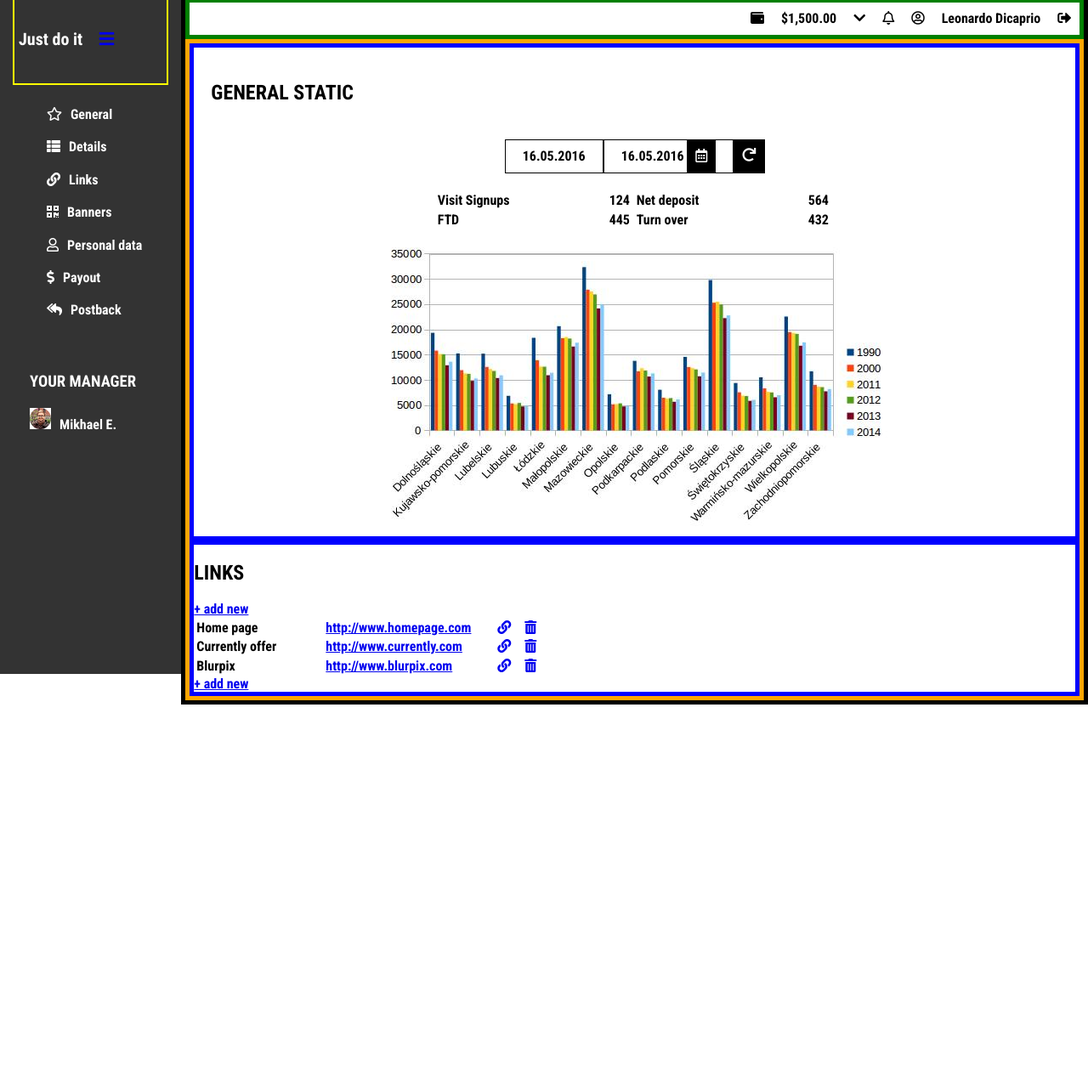
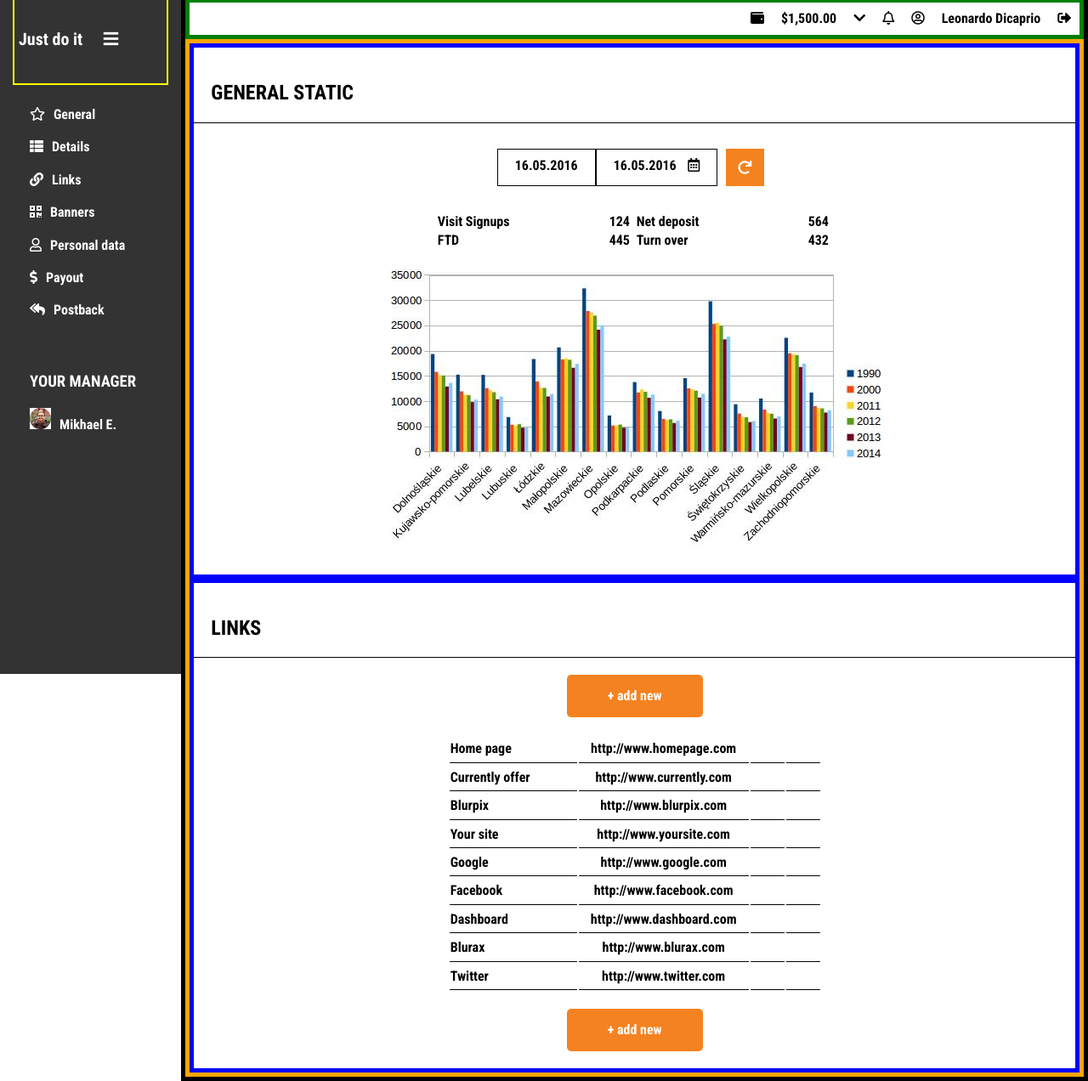
Before and after one commit to dygus4/solo-project, a plain HTML site: page index.html in a window 1280 px wide. Shown: the part 7-1279 px from the top of the page at 85% size. Before the commit the page ends 836 px from the top, so only its background shows below. Drawn offline with Linux system fonts and the light colour scheme.

Commit message:
Change 4

```diff
--- a/index.html
+++ b/index.html
@@ -40,19 +40,19 @@
         </div>
         <div class="content col col-10">
           <div class="top-menu">
-            <i class="fas fa-wallet"></i>
+            <a href="#"><i class="fas fa-wallet"></i></a>
             <span>$1,500.00</span>
-            <i class="fas fa-chevron-down"></i>
-            <i class="far fa-bell"></i>
-            <i class="far fa-user-circle"></i>
+            <a href="#"><i class="fas fa-chevron-down"></i></a>
+            <a href="#"><i class="far fa-bell"></i></a>
+            <a href="#"><i class="far fa-user-circle"></i></a>
             <span>Leonardo Dicaprio</span>
-            <i class="fas fa-sign-out-alt"></i>
+            <a href="#"><i class="fas fa-sign-out-alt"></i></a>
           </div>
 
           <div class="layout-pages">
             <div class="general">
 
-              <div class="general-statistic">
+              <div class="general-statistic section">
                 <h2>GENERAL STATIC</h2>
                 <div class="date">
                     <p>16.05.2016</p>
@@ -80,19 +80,37 @@
                 </div>
               </div>
 
-              <div class="links">
+              <div class="links section">
                 <h2>LINKS</h2>
-                <a href="#" class="btn btn-one">+ add new</a>
+                <a href="#" class="btn btn-one">+  add new</a>
                 <table class="table-link">
                     <tbody>
                         <tr>
-                            <td width=150>Home page</td> <td width=200><a href="#">http://www.homepage.com</a></td>   <td width=30><a href="#"><i class="fas fa-link"></i></a></td> <td width=30><a href="#"><i class="fas fa-trash-alt"></i></a></td>
+                            <td width=150>Home page</td> <td width=200><a href="#">http://www.homepage.com</a></td>   <td width=40><a href="#"><i class="fas fa-link"></i></a></td> <td width=40><a href="#"><i class="fas fa-trash-alt"></i></a></td>
                         </tr>
                         <tr>
-                            <td width=150>Currently offer</td> <td width=200><a href="#">http://www.currently.com</a></td>   <td width=30><a href="#"><i class="fas fa-link"></i></a></td> <td width=30><a href="#"><i class="fas fa-trash-alt"></i></a></td>
+                            <td width=150>Currently offer</td> <td width=200><a href="#">http://www.currently.com</a></td>   <td width=40><a href="#"><i class="fas fa-link"></i></a></td> <td width=40><a href="#"><i class="fas fa-trash-alt"></i></a></td>
                         </tr>
                         <tr>
-                            <td width=150>Blurpix</td> <td width=200><a href="#">http://www.blurpix.com</a></td>   <td width=30><a href="#"><i class="fas fa-link"></i></a></td> <td width=30><a href="#"><i class="fas fa-trash-alt"></i></a></td>
+                            <td width=150>Blurpix</td> <td width=200><a href="#">http://www.blurpix.com</a></td>   <td width=40><a href="#"><i class="fas fa-link"></i></a></td> <td width=40><a href="#"><i class="fas fa-trash-alt"></i></a></td>
+                        </tr>
+                        <tr>
+                          <td width=150>Your site</td> <td width=200><a href="#">http://www.yoursite.com</a></td>   <td width=40><a href="#"><i class="fas fa-link"></i></a></td> <td width=40><a href="#"><i class="fas fa-trash-alt"></i></a></td>
+                        </tr>
+                        <tr>
+                          <td width=150>Google</td> <td width=200><a href="#">http://www.google.com</a></td>   <td width=40><a href="#"><i class="fas fa-link"></i></a></td> <td width=40><a href="#"><i class="fas fa-trash-alt"></i></a></td>
+                        </tr>
+                        <tr>
+                          <td width=150>Facebook</td> <td width=200><a href="#">http://www.facebook.com</a></td>   <td width=40><a href="#"><i class="fas fa-link"></i></a></td> <td width=40><a href="#"><i class="fas fa-trash-alt"></i></a></td>
+                        </tr>
+                        <tr>
+                          <td width=150>Dashboard</td> <td width=200><a href="#">http://www.dashboard.com</a></td>   <td width=40><a href="#"><i class="fas fa-link"></i></a></td> <td width=40><a href="#"><i class="fas fa-trash-alt"></i></a></td>
+                        </tr>
+                        <tr>
+                          <td width=150>Blurax</td> <td width=200><a href="#">http://www.blurax.com</a></td>   <td width=40><a href="#"><i class="fas fa-link"></i></a></td> <td width=40><a href="#"><i class="fas fa-trash-alt"></i></a></td>
+                        </tr>
+                        <tr>
+                          <td width=150>Twitter</td> <td width=200><a href="#">http://www.twitter.com</a></td>   <td width=40><a href="#"><i class="fas fa-link"></i></a></td> <td width=40><a href="#"><i class="fas fa-trash-alt"></i></a></td>
                         </tr>
                     </tbody>
                 </table>
--- a/sass/_layout.scss
+++ b/sass/_layout.scss
@@ -45,28 +45,43 @@
 .layout-pages {
     border: 5px solid orange;
 }
+.section {
+    padding-bottom: 20px;
+}
 /*General static*/
 
 .general-statistic {
     border: 5px solid blue;
     h2{
         padding: 20px;
+        border-bottom: 1px solid $paragraph-color;
     }
 }
 .date {
     display: flex;
     justify-content: center;
-    margin: 15px;
+    margin: 30px;
     p {
         padding: 10px 20px;
         margin: 0;
         border: 1px solid black;
     }
-    a:last-of-type {
-        padding: 10px;
+    .fas {
+        padding: 14px;
         color: white;
-        background-color: black;
+        background-color: $orange-color;
+        margin: 0 10px;
     }
+    .fas:hover {
+        background-color: $orange-light-color
+    }
+
+    .far {
+        color: black;
+        background-color: white;
+        padding: 0 0 0 10px;
+    }
+
 }
 .statistic {
     display: flex;
@@ -80,11 +95,66 @@
     }
 }
 
-
+/* LINKS */
 .links {
     border: 5px solid blue;
+    h2 {
+        padding: 20px;
+        border-bottom: 1px solid $paragraph-color;
+    }
+    .table-link {
+        display: flex;
+        justify-content: center;
+        margin: 20px;
+        a {
+            display: flex;
+            justify-content: center;
+            margin: 5px;
+            text-decoration: none;
+            color: $paragraph-color;
+            i {
+                visibility: hidden;
+            }
+        }
+        a:hover {
+            color: $orange-light-color;
+        }
+
+
+        td {
+            border-bottom: 1px solid black;
+        }
+        tr:hover {
+            opacity: 0.5s;
+            background-color: $blue-color;
+            i {
+                visibility: visible;
+            }
+        }
+    }
 }
-
+.btn {
+    display: flex;
+    justify-content: center;
+    min-width: 160px;
+    margin: 24px auto 0 auto;
+    padding: 16px;
+    border-radius: 5px;
+    width: 150px;
+    font-size: 16px;
+    text-align: center;
+    text-decoration: none;
+    cursor: pointer;
+    margin: 0 auto;
+    transition: all 1s;
+}
+.btn-one {
+    color: $white-color;
+    background-color: $orange-color;
+}
+.btn-one:hover {
+    background-color: $orange-light-color;
+}
 .top-menu {
     border: 5px solid green;
     display: flex;
@@ -92,6 +162,7 @@
 
     i, span {
         padding: 10px;
+        color: $paragraph-color;
     }
 }
 
@@ -112,17 +183,22 @@
     position: relative;
 }
 .name i {
-    padding-left: 15px;
-    margin-right: 12px;
+    padding-left: 20px;
 
+    color: $white-color;
 }
 
 .menu ul {
     list-style-type: none;
+    padding-left: 20px;
 }
-.menu li{
-    padding: 10px 0;
-
+.menu {
+    li{
+        padding: 10px 0;
+    }
+    li:hover {
+        background-color: $grey-color;
+    }
 }
 .menu a {
     color: $white-color;
--- a/sass/_variables.scss
+++ b/sass/_variables.scss
@@ -6,9 +6,10 @@ $orange-color: #F58220;
 $orange-light-color: #FFA200;
 $green-color: #04AE00;
 $green-light-color: #74B67A;
-$blue-color: #56919F;
+$blue-color: #abdbe7;
 $red-color: #FF0000;
 $white-color: white;
+$grey-color: #cec8c8;
 
 /* Font sizes */
 $paragraph-font-size: 16px;
```
Also changed, not shown: css/style.css, 1 other file.
